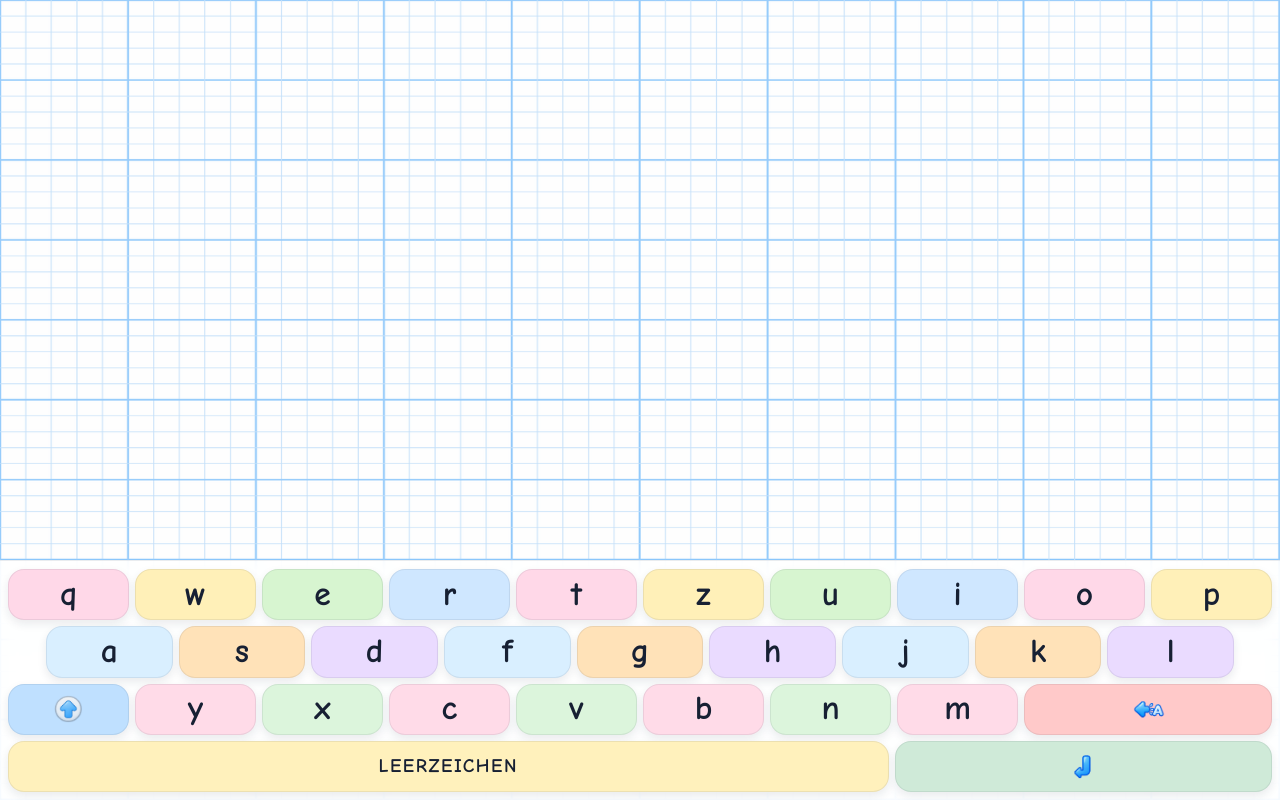
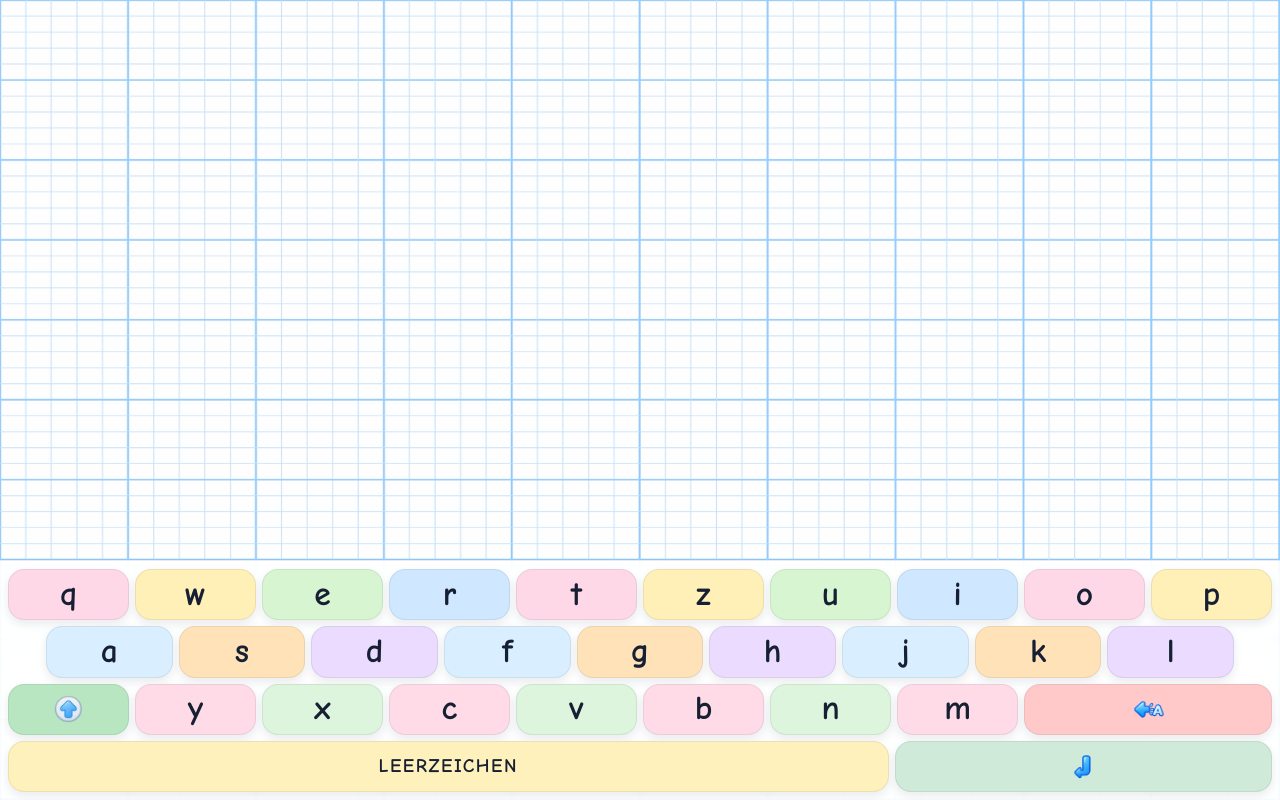
Before and after one commit to abi15punkte/Lernw-rter, a website built with Vite: page index.html in a window 1280 px wide. Built offline with nearby package versions, Linux system fonts and the light colour scheme.

Commit message:
Shift-Taste grün gestalten

```diff
--- a/src/style.css
+++ b/src/style.css
@@ -185,7 +185,7 @@ body {
 }
 
 .keyboard-row-3 .keyboard-key:first-child {
-  background: #bfe0ff;
+  background: #b7e6c0;
 }
 
 .keyboard-row-3 .keyboard-key:last-child {
```
